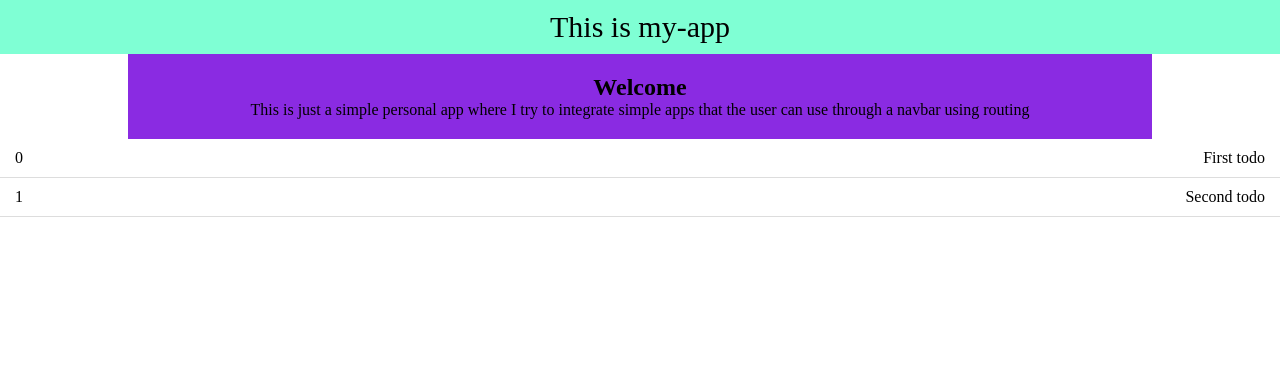
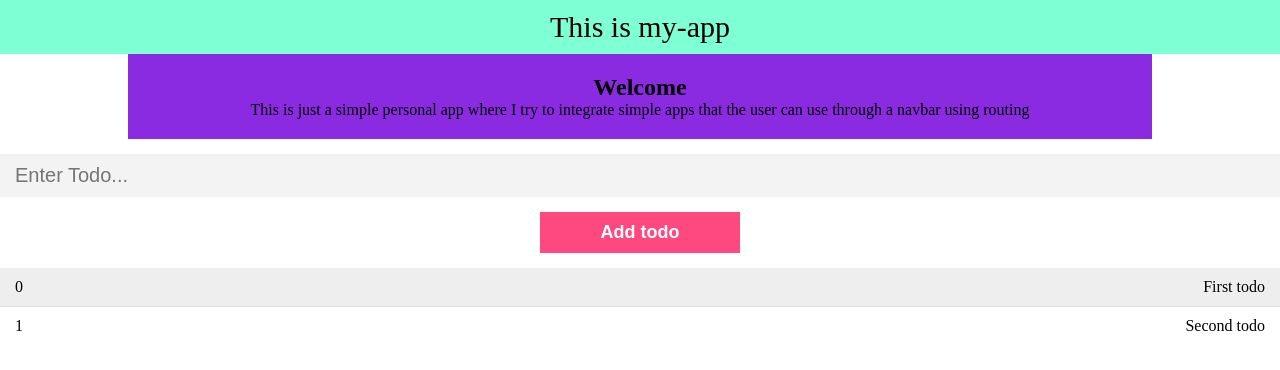
Before and after one commit to KoliosMarios/My-Angular-App, an Angular app in the folder my-app/: page / in a window 1280 px wide. Shown: the top 370 px of the page. Built offline with nearby package versions, Linux system fonts and the light colour scheme.

Commit message:
adding todos

```diff
--- a/my-app/src/app/todos/todos.component.css
+++ b/my-app/src/app/todos/todos.component.css
@@ -3,6 +3,14 @@
   padding: 10px 15px;
   background-color: #fff;
   border-bottom: 1px solid #ddd;
+}
+
+.todo:nth-child(even) {
+  background-color: #eee;
+}
+
+.todo:last-of-type {
+  border-bottom: 0;
 }
 
 .todo .id {
@@ -12,3 +20,33 @@
 .todo .content {
   flex: 1 1 100%;
 }
+
+.todo-input {
+  display: block;
+  width: 100%;
+  padding: 10px 15px;
+  appearance: none;
+  border: none;
+  background-color: #f3f3f3;
+  margin-top: 15px;
+  font-size: 20px;
+  outline: none;
+}
+
+.todo-submit {
+  display: block;
+  width: 100%;
+  max-width: 200px;
+  appearance: none;
+  border: none;
+  outline: none;
+  background: none;
+
+  background-color: #fe4880;
+  color: #fff;
+  margin: 15px auto;
+
+  padding: 10px 15px;
+  font-size: 18px;
+  font-weight: 700;
+}
--- a/my-app/src/app/todos/todos.component.html
+++ b/my-app/src/app/todos/todos.component.html
@@ -1,5 +1,18 @@
-<!-- Loop through the array to show the todos -->
-<div *ngFor="let todo of todos; let i = index" class="todo">
+<div class="todos">
+  <!-- Form to add todos -->
+  <form (submit)="addTodo()">
+    <input
+      type="text"
+      name="inputTodo"
+      placeholder="Enter Todo..."
+      class="todo-input"
+    [(ngModel)]="inputTodo"
+    />
+    <input type="submit" value="Add todo" class="todo-submit" />
+  </form>
+  <!-- Loop through the array to show the todos -->
+  <div *ngFor="let todo of todos; let i = index" class="todo">
     <div class="id">{{ i }}</div>
     <div class="context">{{ todo.content }}</div>
+  </div>
 </div>
--- a/my-app/src/app/todos/todos.component.ts
+++ b/my-app/src/app/todos/todos.component.ts
@@ -4,14 +4,17 @@ import { Todo } from '../models/Todo';
 @Component({
   selector: 'app-todos',
   templateUrl: './todos.component.html',
-  styleUrls: ['./todos.component.css']
+  styleUrls: ['./todos.component.css'],
 })
 export class TodosComponent implements OnInit {
   // create the array of todos to loop through
   // we use the model we created so they have a specific set of properties
   todos: Todo[];
 
-  constructor() { }
+  // variable to store the todo from input so we can pass it in the array
+  inputTodo: string = '';
+
+  constructor() {}
 
   ngOnInit(): void {
     // add some todos in the array to start with
@@ -23,8 +26,17 @@ export class TodosComponent implements OnInit {
       {
         content: 'Second todo',
         completed: true,
-      }
-    ]
+      },
+    ];
   }
 
+  addTodo() {
+    //we simply push the new todo object with the text we get from inputTodo and completed as false in the todos array
+    this.todos.push({
+      content: this.inputTodo,
+      completed: false,
+    });
+    //after the todo is pushed in the todos array we clear the input
+    this.inputTodo = '';
+  }
 }
```
Also changed, not shown: my-app/src/app/app.module.ts (+5 -11 lines).
